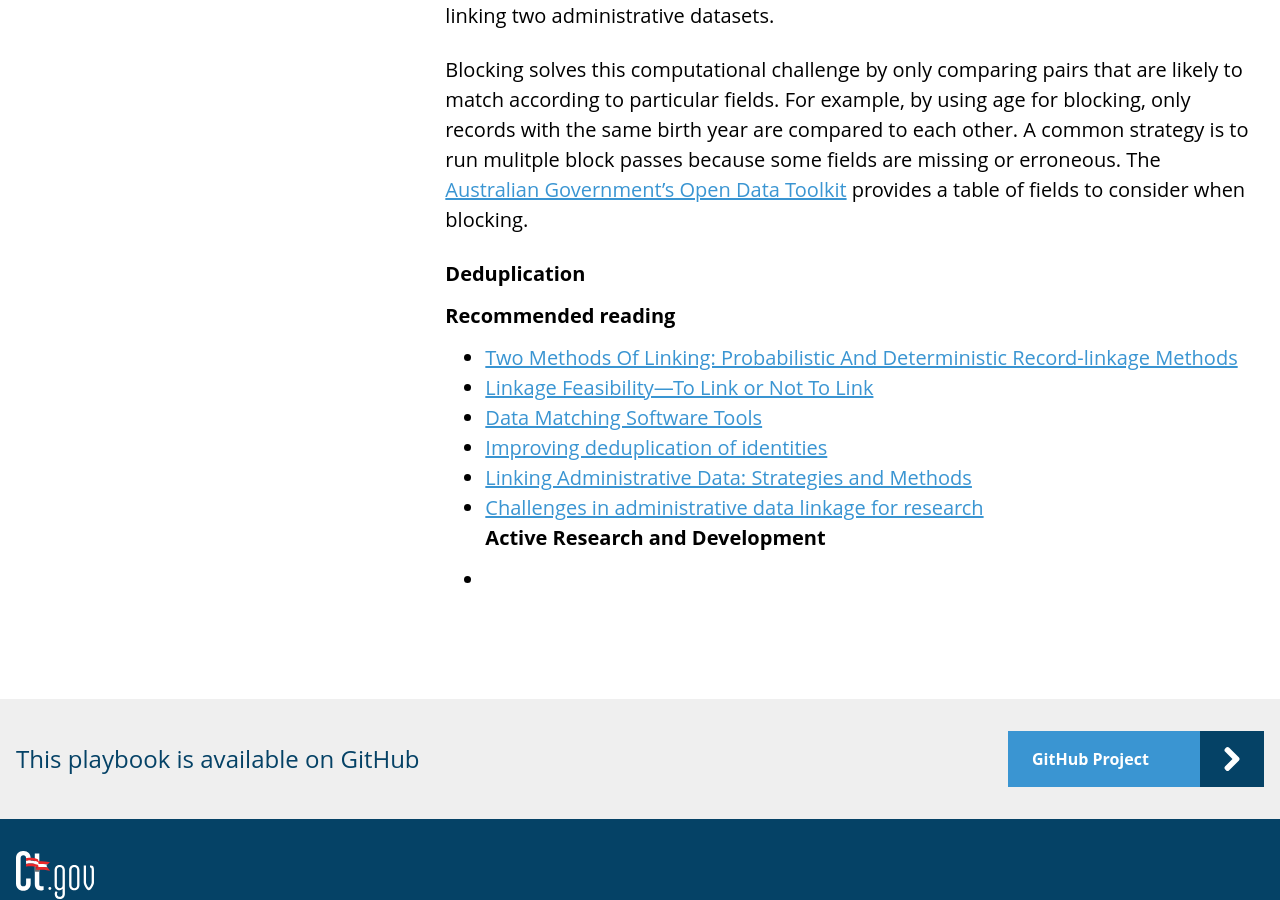
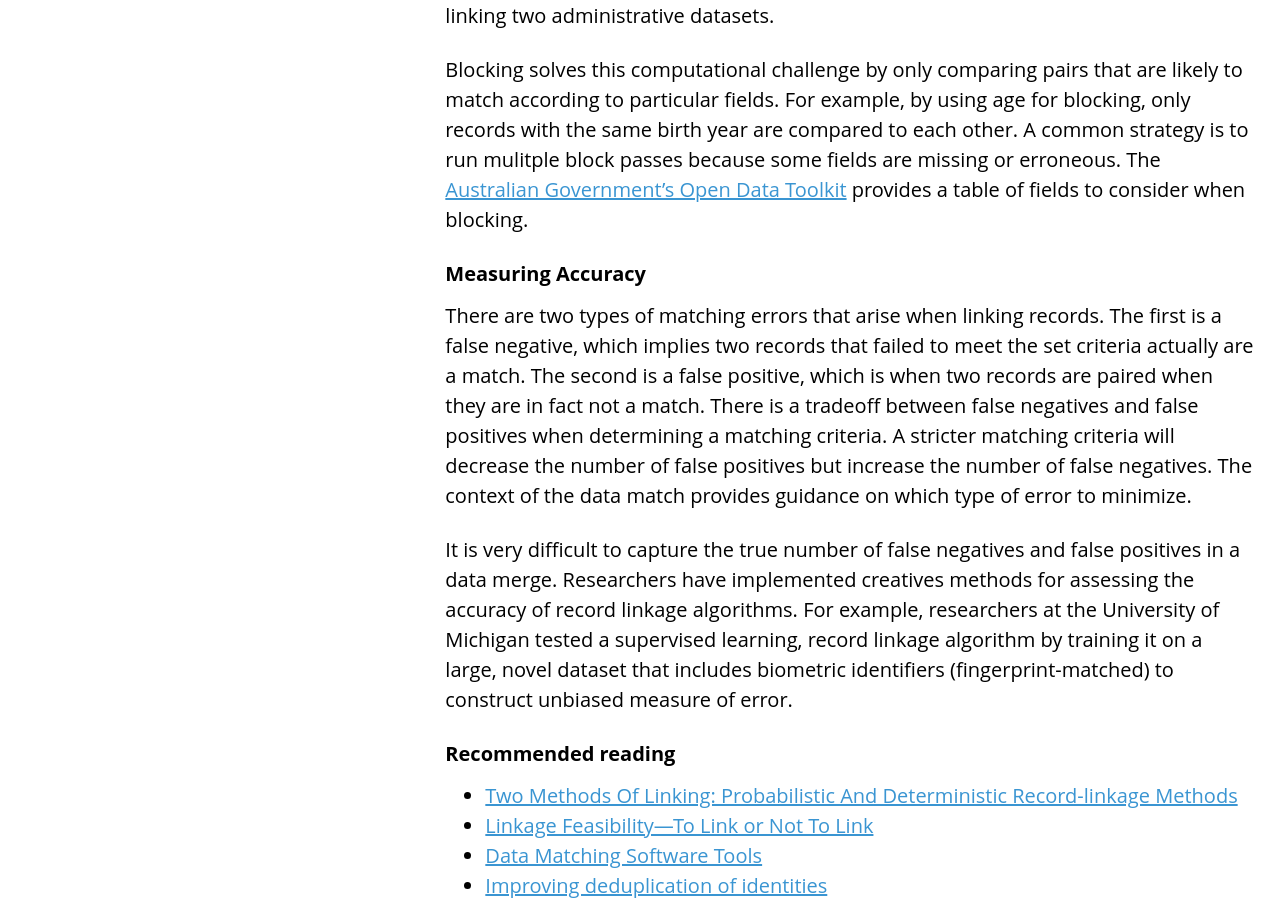
Before and after one commit to CTOpenData/data-sharing-playbook, a Jekyll site: the page built from 8_appendix-c-linking-datasets.md, in a window 1280 px wide and 900 px high, scrolled down 1021 px. Built offline with Jekyll 4.4.1, drawn with Linux system fonts in a browser that asks for light colours.

Commit message:
Update 8_appendix-c-linking-datasets.md

```diff
--- a/8_appendix-c-linking-datasets.md
+++ b/8_appendix-c-linking-datasets.md
@@ -22,7 +22,12 @@ When comparing two datasets, checking every single possible pair is computationa
 Blocking solves this computational challenge by only comparing pairs that are likely to match according to particular fields. For example, by using age for blocking, only records with the same birth year are compared to each other. A common strategy is to run mulitple block passes because some fields are missing or erroneous. The [Australian Government's Open Data Toolkit](https://toolkit.data.gov.au/Data_Linking_Information_Series_Sheet_4:_Probabilistic_linking.html)
 provides a table of fields to consider when blocking.
 
-### Deduplication
+### Measuring Accuracy
+There are two types of matching errors that arise when linking records. The first is a false negative, which implies two records that failed to meet the set criteria actually are a match. The second is a false positive, which is when two records are paired when they are in fact not a match. There is a tradeoff between false negatives and false positives when determining a matching criteria. A stricter matching criteria will decrease the number of false positives but increase the number of false negatives. The context of the data match provides guidance on which type of error to minimize.
+
+It is very difficult to capture the true number of false negatives and false positives in a data merge. Researchers have implemented creatives methods for assessing the accuracy of record linkage algorithms. For example, researchers at the University of Michigan tested a supervised learning, record linkage algorithm by training it on a large, novel dataset that includes biometric identifiers (fingerprint-matched) to construct unbiased measure of error.
+
+
 
 ### Recommended reading
 * [Two Methods Of Linking: Probabilistic And Deterministic Record-linkage Methods](https://aspe.hhs.gov/report/studies-welfare-populations-data-collection-and-research-issues/two-methods-linking-probabilistic-and-deterministic-record-linkage-methods)
```
